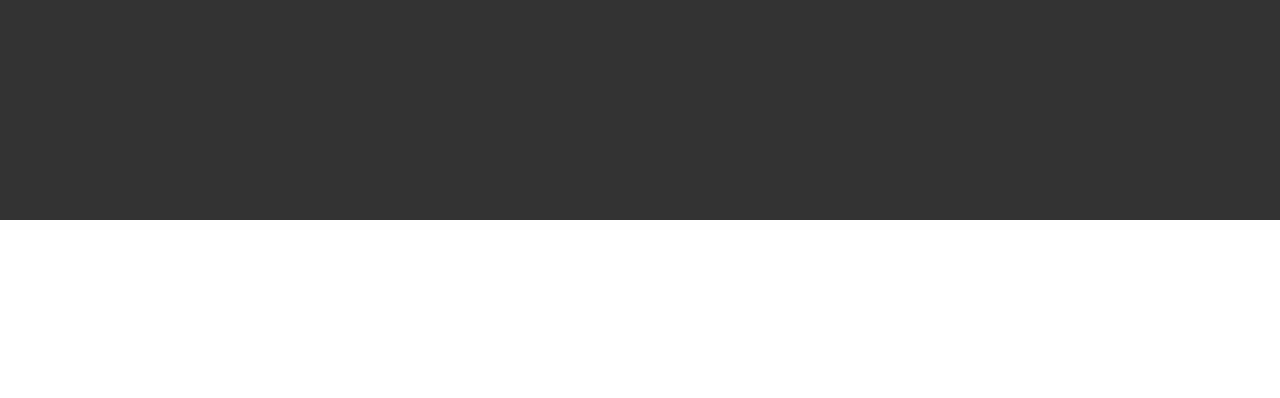
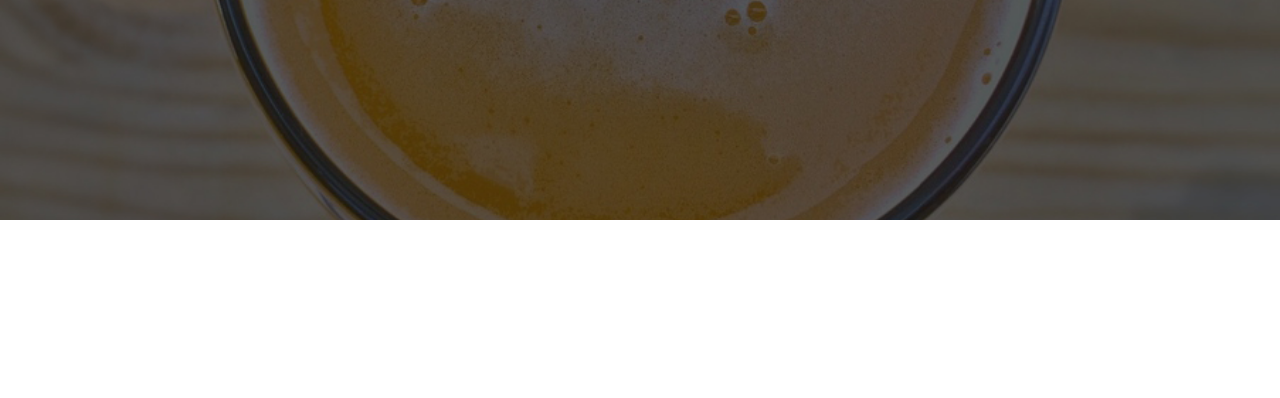
Before and after one commit to darrengordon91/Brewjectsite, a plain HTML site: page index.html in a window 1280 px wide. Shown: the part 402-800 px from the top of the page. Drawn offline with nearby package versions, Linux system fonts and the light colour scheme.

Commit message:
Update main.css

```diff
--- a/css/main.css
+++ b/css/main.css
@@ -72,7 +72,6 @@ header {
   background-repeat: none;
   background-attachment: scroll;
   background-position: center center;
-  background: #333333;
   -webkit-background-size: cover;
   -moz-background-size: cover;
   background-size: cover;
```
